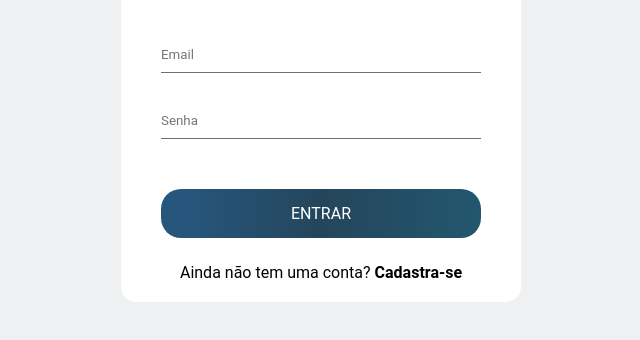
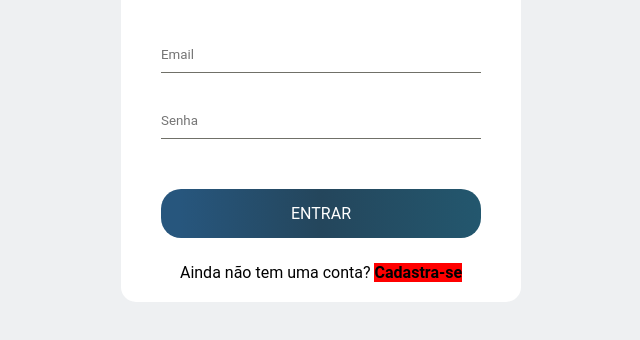
Before and after one commit to AdrianoMussolovela/projecto-tela-Login, a plain HTML site: page index.html in a window 1280 px wide. Shown: the part 348-688 px from the top of the page, without its empty margins (319-959 px from the left). Drawn offline with Linux system fonts and the light colour scheme.

Commit message:
nova funcionalidade

```diff
--- a/estilo1.css
+++ b/estilo1.css
@@ -81,3 +81,7 @@ p{
 span{
     font-weight: bolder;
 }
+span{
+    font-weight: bolder;
+    background-color: red;
+}
```
